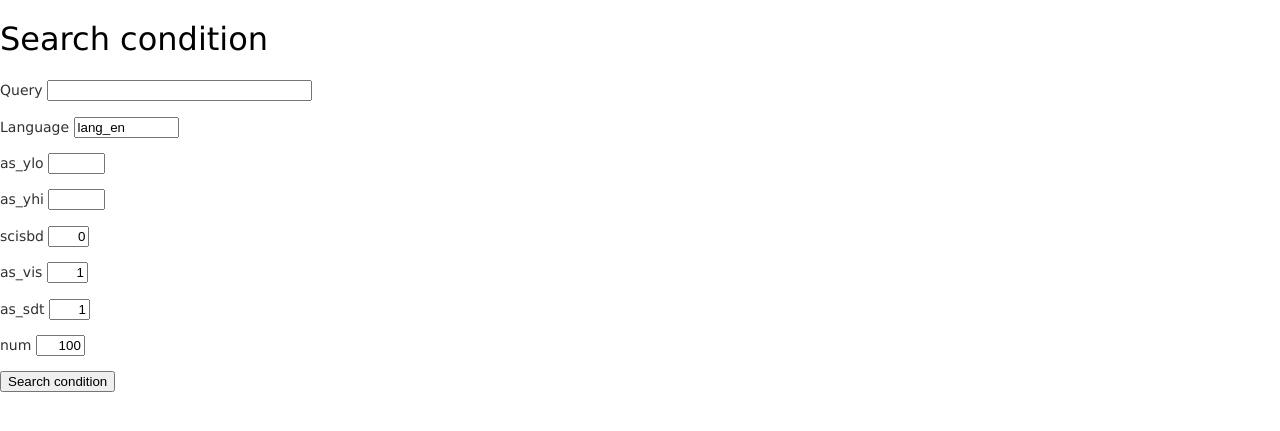
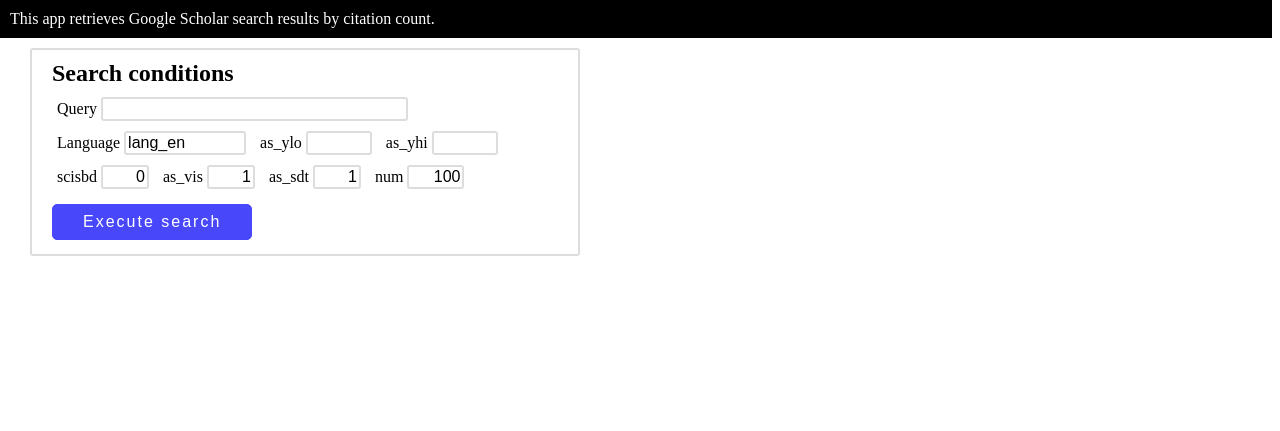
Before and after one commit to Rosyuku/gssearch, a Flask app: page /top in a window 1280 px wide. Shown: the top 431 px of the page. Run offline with Flask 2, Linux system fonts and the light colour scheme; some libraries are stand-ins or nearby versions.

Commit message:
CSSを自作して見た目を改良

```diff
--- a/google_scholar_search.py
+++ b/google_scholar_search.py
@@ -45,6 +45,7 @@ def get_summary(q,
     params["as_sdt"] = as_sdt
     params["hl"] = "ja"
     params["num"] = min(100, num)
+    params["btnG"] = 1
 
     columns = ["rank", "title", "abust", "writer", "year", "citations", "url"]
     df = pd.DataFrame(columns=columns) #表の作成
@@ -52,7 +53,8 @@ def get_summary(q,
     url_base  = "https://scholar.google.co.jp/scholar?"
     url_get = "q=" + "+".join(params["q"].split(" "))
     for key in params.keys():
-        url_get += '&' + key + '=' + str(params[key])
+        if params[key] is not '':
+            url_get += '&' + key + '=' + str(params[key])
     url = url_base + url_get
 
     for start in range(0, params["num"], 20):
@@ -84,7 +86,7 @@ def get_summary(q,
 
 if __name__ == "__main__":
 
-    q = "machine learning"
+    q = "machine learning_trial"
     lr = "lang_en|lang_ja"
     as_ylo = 2018
 
--- a/webapp/app_flask.py
+++ b/webapp/app_flask.py
@@ -31,7 +31,7 @@ def root():
 # top にアクセスしたときの処理
 @app.route('/top', methods=['GET', 'POST'])
 def top():
-    title = "トップページ"
+    title = "Google Scholar Search"
 
     if request.method == 'POST':
 
@@ -44,7 +44,10 @@ def top():
         as_sdt = request.form['as_sdt']
         num = request.form['num']
 
-        df_result = google_scholar_search.get_summary(query, lr=lr, as_ylo=as_ylo)
+        print('query:{}, lr:{}, as_ylo:{}, as_yhi:{}, scisbd:{}, as_vis:{}, as_sdt:{}, num:{}'.format(query, lr, as_ylo, as_yhi, scisbd, as_vis, as_sdt, num))
+
+        df_result = google_scholar_search.get_summary(query, lr=lr, as_ylo=as_ylo).sort_values('citations', ascending=False)
+        print(df_result.head())
         message = 'Search success'
 
         return render_template('top.html',
@@ -72,4 +75,4 @@ def top():
 
 if __name__ == '__main__':
     app.debug = True # デバッグモード有効化
-    app.run(host='0.0.0.0', port=8080, threaded=True) # どこからでもアクセス可能に
+    app.run(host='0.0.0.0', port=8000, threaded=True) # どこからでもアクセス可能に
--- a/webapp/static/css/style.css
+++ b/webapp/static/css/style.css
@@ -1,196 +1,167 @@
 @charset "utf-8";
 /* CSS Document */
 
-body{
-font: 14px/1.6 "Hiragino Kaku Gothic Pro",Osaka,"メイリオ","ＭＳ Ｐゴシック","MS PGothic",Verdana,Arial,sans-serif;
-margin:0;
-color:#313131;
+body {
+    background: #FFF;
+    margin-top: 0px;
+    margin-left: 0px;
 }
 
-img{
-outline:none;
-border-style:none;
+#top {
+    font-size:16px;
+    color:white;
+    background: #000;
+    margin: 0px;
+    margin-top: 0px;
+    margin-bottom: 10px;
+    padding-top: 10px;
+    padding-bottom: 10px;
+    padding-left: 10px;
 }
 
-a{
-    color:blue;
+#conditions {
+    width: 550px;/*幅も指定できる*/
+    margin-left: 30px;
+    margin-top: 0px;
+    padding-left : 20px;
+    padding-top : 10px;
+    padding-bottom : 50px;
+    color:black;
+    border-radius: 3px; /*ボックス角の丸み*/
+    border: 2px solid #ddd; /*枠線*/
+    box-sizing: border-box; /*横幅の解釈をpadding, borderまでとする*/
+}
+
+#results {
+    margin-left: 30px;
+    margin-right: 30px;
+    margin-top: 30px;
+    padding-left : 20px;
+    padding-right : 20px;
+    padding-top : 10px;
+    padding-bottom : 50px;
+    color:black;
+    border-radius: 3px; /*ボックス角の丸み*/
+    border: 2px solid #ddd; /*枠線*/
+    box-sizing: border-box; /*横幅の解釈をpadding, borderまでとする*/
+}
+
+#hidden_box {
+    display: none;
+    margin-left: 30px;
+    margin-right: 30px;
+    margin-top: 30px;
+}
+
+h1 {
+    font-size:24px;
+    color:black;
+    margin: 0px;
+    margin-bottom: 5px;
+}
+
+p {
+    font-size:16px;
+    color:black;
+    margin: 0px;
+    margin-bottom: 10px;
+}
+
+.parameters {
+    width: 500px;/*幅も指定できる*/
+    margin-bottom: 10px;
+}
+
+.param {
+    display: inline-block;
+    font-size:16px;
+    color:black;
+    padding:5px;
+    margin: 0px;
+}
+
+.param_input {
+    font-size:16px;
+    color:black;
+    border-radius: 3px; /*ボックス角の丸み*/
+    border: 2px solid #ddd; /*枠線*/
+    box-sizing: border-box; /*横幅の解釈をpadding, borderまでとする*/
+}
+
+#param_input:focus {
+    border: 2px solid blue;
+    z-index: 10;
+    outline: 0;
+}
+
+.btn{
+    color: #fff;
+    font-size:16px;
+    border: 1px solid rgb(72, 72, 250);
+    background-color: rgb(72, 72, 250);
+    padding-top: 8px;
+    padding-bottom: 8px;
+    padding-right: 30px;
+    padding-left: 30px;
+    border-radius: 5px;
+    letter-spacing: 2px;
+    text-decoration: none;
+    overflow: hidden;
+    float: left;
+}
+.btn:hover{
+    background-color: #fff;
+    border: 1px solid rgb(72, 72, 250);
     -webkit-transition: all 0.5s;
     -moz-transition: all 0.5s;
     transition: all 0.5s;
-}
-a:visited{
-    color:blue;
-    -webkit-transition: all 0.5s;
-    -moz-transition: all 0.5s;
-    transition: all 0.5s;
-}
-a:hover {
-    color: #F5A862;
-    -webkit-transition: all 0.5s;
-    -moz-transition: all 0.5s;
-    transition: all 0.5s;
-}
-
-/*****HEADER*****/
-header{
-    display: block;
-    width:60%;
-    margin-left: 20%;
-    overflow: hidden;
-}
-header h1{
-    font-size:120%;
-    color:#313131;
-    padding-top: 10px;
-    padding-bottom: 10px;
-    margin-top: 20px;
-    margin-bottom: 20px;
-    padding-left: 20px;
-    padding-right: 20px;
-    border:1px solid #313131;
-    border-radius: 5px;
-    letter-spacing: 3px;
-    font-weight:400;
-    float: left;
-}
-header p{
-    font-size:100%;
-    color:#313131;
-    float: left;
-}
-
-/*****BRANDING*****/
-#branding{
-    display: block;
-    width: 60%;
-    margin-left: 20%;
-    overflow: hidden;
-    background-color: #313131;
-    margin-bottom: 20px;
-    letter-spacing: 10px;
-    line-height: 300px;
-}
-#branding p{
-    color: #fff;
-    font-size: 120%;
-    padding-left: 3%;
-}
-
-/*****NAV*****/
-nav{
-    width: 100%;
-    border-top: 1px solid orange;
-    border-bottom: 1px solid orange;
-    margin-bottom: 5px;
-    overflow: hidden;
-}
-nav ul{
-    width: 60%;
-    margin-left: 20%;
-}
-nav li{
-    width: calc(25% - 2px);
-    font-size: 110%;
-    letter-spacing: 5px;
-    font-weight: 400;
-    line-height: 45px;
-    border-left: 1px solid orange;
-    color: #313131;
-    cursor: pointer;
-    text-align: center;
-    float: left;
-}
-nav li:last-child{
-    border-right: 1px solid orange;
-}
-
-nav li:hover{
-    background-color: orange;
-    transition: background-color 0.5s ease-out;
-    color: #fff;
-}
-
-/*****ARTICLE*****/
-section{
-    display: block;
-    width: 60%;
-    margin: 20px auto;
-    overflow: hidden;
-}
-article{
-    width: calc(50% - 15px);
-    padding: 2.5%;
-    margin-bottom: 30px;
-    background-color: #f9f9f9;
-    overflow: hidden;
-    float: left;
-}
-article:nth-child(2n){
-    margin-left: 30px;
-}
-article .date{
-    font-size: 60%;
-    color: orange;
-    border: 1px solid orange;
-    padding-top:3px;
-    padding-bottom: 3px;
-    padding-right: 6px;
-    padding-left: 6px;
-    letter-spacing: 5px;
-    float: left;
-}
-article h1{
-    width: 100%;
-    font-size: 150%;
-    color: #313131;
-    letter-spacing: 3px;
-    padding-bottom:2px;
-    padding-top: 10px;
-    border-bottom: 1px solid #bababa;
-    margin-bottom: 15px;
-    float: left;
-}
-article p{
-    font-size: 100%;
-    color: #313131;
-    letter-spacing: 3px;
-    line-height: 200%;
-    margin-bottom: 10px;
-    float: left;
-}
-article .btn{
-    color: #fff;
-    border: 1px solid orange;
-    background-color: orange;
-    padding-top: 10px;
-    padding-bottom: 10px;
-    padding-right: 30px;
-    padding-left: 30px;
-    border-radius: 5px;
-    letter-spacing: 5px;
-    text-decoration: none;
-    overflow: hidden;
-    float: right;
-}
-article .btn:hover{
-    background-color: #fff;
-    border: 1px solid orange;
-    -webkit-transition: all 0.5s;
-    -moz-transition: all 0.5s;
-    transition: all 0.5s;
-    color: orange;
+    color: rgb(72, 72, 250);
     overflow: hidden;
 }
 
-footer{
-    font-size: 80%;
+table {
     width: 100%;
+    border-collapse:separate;
+    border-spacing: 0;
+  }
+
+  table th:first-child{
+    border-radius: 5px 0 0 0;
+  }
+
+  table th:last-child{
+    border-radius: 0 5px 0 0;
+    border-right: 1px solid #3c6690;
+  }
+
+  table th{
     text-align: center;
-    padding-top: 10px;
-    padding-bottom: 10px;
-    background-color: #313131;
-}
-footer address{
-    color: #fff;
-    letter-spacing: 5px;
-}
+    color:white;
+    background: linear-gradient(#829ebc,#225588);
+    border-left: 1px solid #3c6690;
+    border-top: 1px solid #3c6690;
+    border-bottom: 1px solid #3c6690;
+    box-shadow: 0px 1px 1px rgba(255,255,255,0.3) inset;
+    padding: 10px 0;
+  }
+
+  table td{
+    text-align: center;
+    border-left: 1px solid #a8b7c5;
+    border-bottom: 1px solid #a8b7c5;
+    border-top:none;
+    box-shadow: 0px -3px 5px 1px #eee inset;
+    padding: 10px 0;
+  }
+
+  table td:last-child{
+    border-right: 1px solid #a8b7c5;
+  }
+
+  table tr:last-child td:first-child {
+    border-radius: 0 0 0 5px;
+  }
+
+  table tr:last-child td:last-child {
+    border-radius: 0 0 5px 0;
+  }
--- a/webapp/templates/top.html
+++ b/webapp/templates/top.html
@@ -1,107 +1,139 @@
 <!doctype html>
 {% block content %}
 <html lang="ja">
+
 <head>
     <meta charset="UTF-8">
     <title>{{ title }}</title>
-<link rel="stylesheet" type="text/css" href="http://yui.yahooapis.com/3.18.1/build/cssreset/cssreset-min.css">
+    <!--<link rel="stylesheet" type="text/css" href="http://yui.yahooapis.com/3.18.1/build/cssreset/cssreset-min.css">-->
+    <!--<link href="https://maxcdn.bootstrapcdn.com/bootstrap/3.3.0/css/bootstrap.min.css" rel="stylesheet">-->
+    <!--<link href="http://code.jquery.com/jquery-latest.js" rel="stylesheet">-->
     <link href="/static/css/style.css" rel="stylesheet" type="text/css">
 </head>
 
 <body>
     <header>
         <script>
-        function show(){
+            function show() {
                 var target = document.getElementById("hidden_box")
-                target.style.display = "inline"
-                var target = document.getElementById("form-inline")
+                target.style.display = "block"
+                var target = document.getElementById("top")
                 target.style.display = "none"
-                var target = document.getElementById("form-inline2")
+                var target = document.getElementById("conditions")
+                target.style.display = "none"
+                var target = document.getElementById("results")
                 target.style.display = "none"
             }
         </script>
-    <style>
-        .hidden_box{
-                display:none
-                }
-    </style>
     </header>
 
-<div class="hidden_box" id="hidden_box" name="hidden_box">
-    <p>Wait a minute</p>
+    <div id="hidden_box">
+        <h1>Wait a minute</h1>
         <img src={{"/static/loading_spinner.gif"}} alt="pic01">
     </div>
 
+
+    <div id="top">
+        This app retrieves Google Scholar search results by citation count.
+    </div>
+
+    <div id="conditions">
+        <h1>
+            Search conditions
+        </h1>
+
         <form action="/top" method="post" class="form-inline" id="form-inline">
-    <p><font size="6" color="black">Search condition</font></p>
-    <p>Query
+            <div class="parameters">
+                <div class="param">
+                    Query
                     {% if query %}
-            <input name="query" value={{ query }} size="30" style="text-align: left;"></input>
+                    <input class="param_input" name="query" value={{ query }} size="30"
+                        style="text-align: left;"></input>
                     {% else %}
-            <input name="query" value="" size="30" style="text-align: left;"></input>
+                    <input class="param_input" name="query" value="" size="30" style="text-align: left;"></input>
                     {% endif %}
+                </div>
+                <div class="param">
+                    Language
+                    {% if lr %}
+                    <input class="param_input" name="lr" value={{ lr }} size="10" style="text-align: left;"></input>
+                    {% else %}
+                    <input class="param_input" name="lr" value="lang_en" size="10" style="text-align: left;"></input>
+                    {% endif %}
+                </div>
+                <div class="param">
+                    as_ylo
+                    {% if as_ylo %}
+                    <input class="param_input" name="as_ylo" value={{ as_ylo }} size="4"
+                        style="text-align: right;"></input>
+                    {% else %}
+                    <input class="param_input" name="as_ylo" value="" size="4" style="text-align: right;"></input>
+                    {% endif %}
+                </div>
+                <div class="param">
+                    as_yhi
+                    {% if as_yhi %}
+                    <input class="param_input" name="as_yhi" value={{ as_yhi }} size="4"
+                        style="text-align: right;"></input>
+                    {% else %}
+                    <input class="param_input" name="as_yhi" value="" size="4" style="text-align: right;"></input>
+                    {% endif %}
+                </div>
+                <div class="param">
+                    scisbd
+                    {% if as_yhi %}
+                    <input class="param_input" name="scisbd" value={{ scisbd }} size="2"
+                        style="text-align: right;"></input>
+                    {% else %}
+                    <input class="param_input" name="scisbd" value="0" size="2" style="text-align: right;"></input>
+                    {% endif %}
+                </div>
+                <div class="param">
+                    as_vis
+                    {% if as_vis %}
+                    <input class="param_input" name="as_vis" value={{ as_vis }} size="2"
+                        style="text-align: right;"></input>
+                    {% else %}
+                    <input class="param_input" name="as_vis" value="1" size="2" style="text-align: right;"></input>
+                    {% endif %}
+                </div>
+                <div class="param">
+                    as_sdt
+                    {% if as_sdt %}
+                    <input class="param_input" name="as_sdt" value={{ as_sdt }} size="2"
+                        style="text-align: right;"></input>
+                    {% else %}
+                    <input class="param_input" name="as_sdt" value="1" size="2" style="text-align: right;"></input>
+                    {% endif %}
+                </div>
+                <div class="param">
+                    num
+                    {% if num %}
+                    <input class="param_input" name="num" value={{ num }} size="3" style="text-align: right;"></input>
+                    {% else %}
+                    <input class="param_input" name="num" value="100" size="3" style="text-align: right;"></input>
+                    {% endif %}
+                </div>
+            </div>
+            <p>
+                <input type="submit" class="btn" value="Execute search" name="listview" id="listview" onClick="show()">
             </p>
-    <p>Language
-        {% if lr %}
-            <input name="lr" value={{ lr }} size="10" style="text-align: left;"></input>
-        {% else %}
-            <input name="lr" value="lang_en" size="10" style="text-align: left;"></input>
-        {% endif %}
-    </p>
-    <p>as_ylo
-        {% if as_ylo %}
-            <input name="as_ylo" value={{ as_ylo }} size="4" style="text-align: right;"></input>
-        {% else %}
-            <input name="as_ylo" value="" size="4" style="text-align: right;"></input>
-        {% endif %}
-    </p>
-    <p>as_yhi
-        {% if as_yhi %}
-            <input name="as_yhi" value={{ as_yhi }} size="4" style="text-align: right;"></input>
-        {% else %}
-            <input name="as_yhi" value="" size="4" style="text-align: right;"></input>
-        {% endif %}
-    </p>
-    <p>scisbd
-        {% if as_yhi %}
-            <input name="scisbd" value={{ scisbd }} size="2" style="text-align: right;"></input>
-        {% else %}
-            <input name="scisbd" value="0" size="2" style="text-align: right;"></input>
-        {% endif %}
-    </p>
-    <p>as_vis
-        {% if as_vis %}
-            <input name="as_vis" value={{ as_vis }} size="2" style="text-align: right;"></input>
-        {% else %}
-            <input name="as_vis" value="1" size="2" style="text-align: right;"></input>
-        {% endif %}
-    </p>
-    <p>as_sdt
-        {% if as_sdt %}
-            <input name="as_sdt" value={{ as_sdt }} size="2" style="text-align: right;"></input>
-        {% else %}
-            <input name="as_sdt" value="1" size="2" style="text-align: right;"></input>
-        {% endif %}
-    </p>
-    <p>num
-        {% if num %}
-            <input name="num" value={{ num }} size="2" style="text-align: right;"></input>
-        {% else %}
-            <input name="num" value="100" size="3" style="text-align: right;"></input>
-        {% endif %}
-    </p>
-    <p><input type="submit" class="btn" value="Search condition" name="listview" id="listview" onClick="show()"></p>
         </form>
+    </div>
 
     {% if message %}
-    <br>
-    <p><font size="6" color="black">Search results</font></p>
-    <p><font size="4" color="red">{{ message }}</font></p>
-{% endif %}
+    <div id="results">
 
-<p class="lead">
+        <div id="result_header">
+            <h1>
+                Search results
+            </h1>
+            <p>
+                <font color="red">{{ message }}</font>
+            </p>
+        </div>
         {% if dfflag%}
-      <form action="/top" method="post" class="form-inline" id="form-inline2">
+        <div id="result_body">
             <table class="table2" border=1>
                 <tr>
                     {% for col in df_columns %}
@@ -120,8 +152,9 @@
                 </tr>
                 {% endfor %}
             </table>
-      </form>
+        </div>
         {% endif %}
-</p>
+    </div>
+    {% endif %}
     {% endblock %}
 </body>
```
Lines whose indentation alone changed are shown as unchanged.
